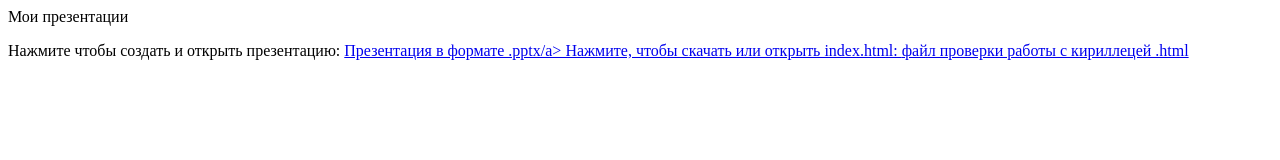
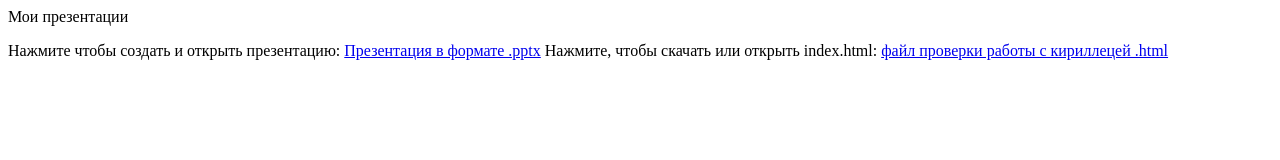
Before and after one commit to qqqqq22245/kilooww, a plain HTML site: page index.html in a window 1280 px wide. Drawn offline with Linux system fonts and the light colour scheme.

Commit message:
Update index.html

```diff
--- a/index.html
+++ b/index.html
@@ -7,9 +7,9 @@
 
   <p>
     Нажмите чтобы создать и открыть презентацию:
-    <a href="СетьВводный.pptx">Презентация в формате .pptx/a>
+    <a href="СетьВводный.pptx">Презентация в формате .pptx</a>
       Нажмите, чтобы скачать или открыть index.html:
-      <a href="index.html">файл проверки работы с кириллецей .html</a>
+      <a href="index.html"> файл проверки работы с кириллецей .html </a>
   </p>
 
 </body>
```
